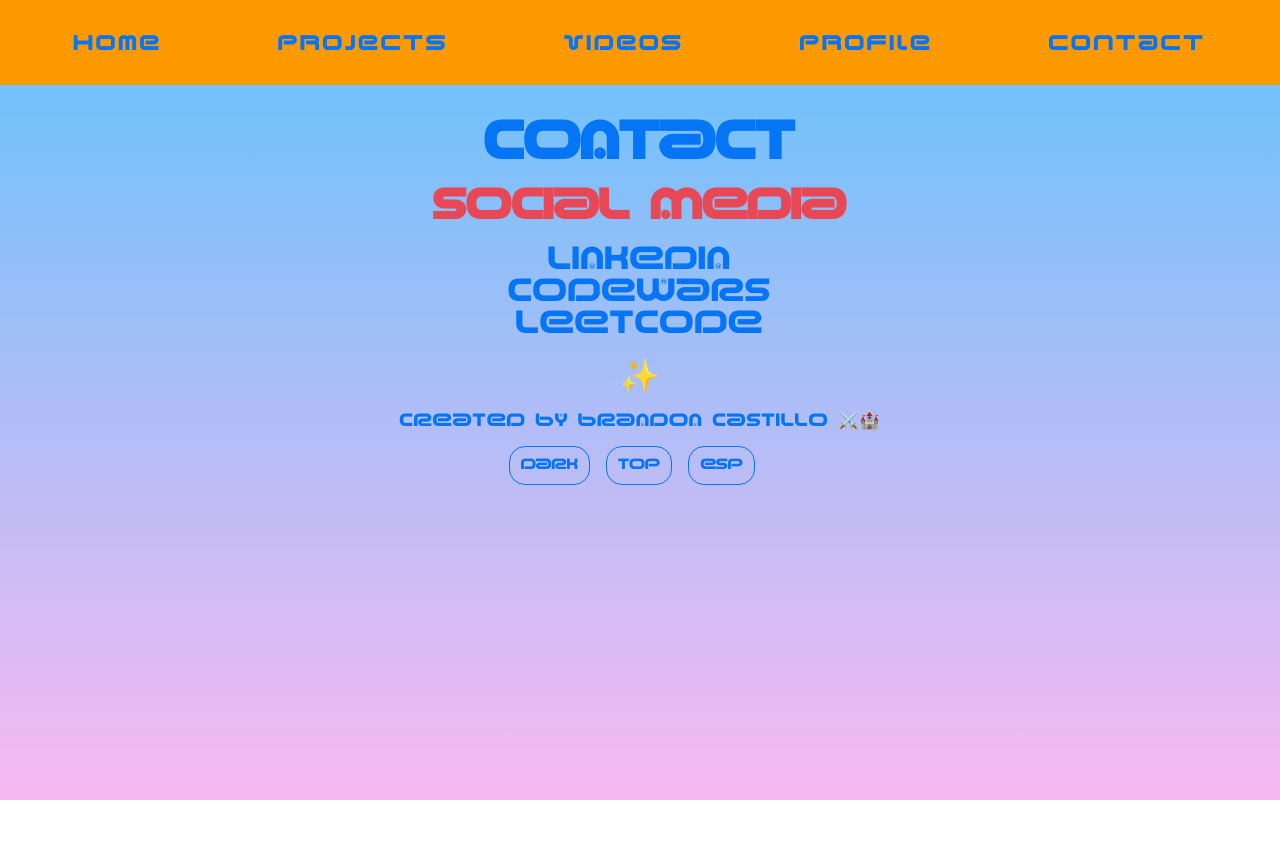
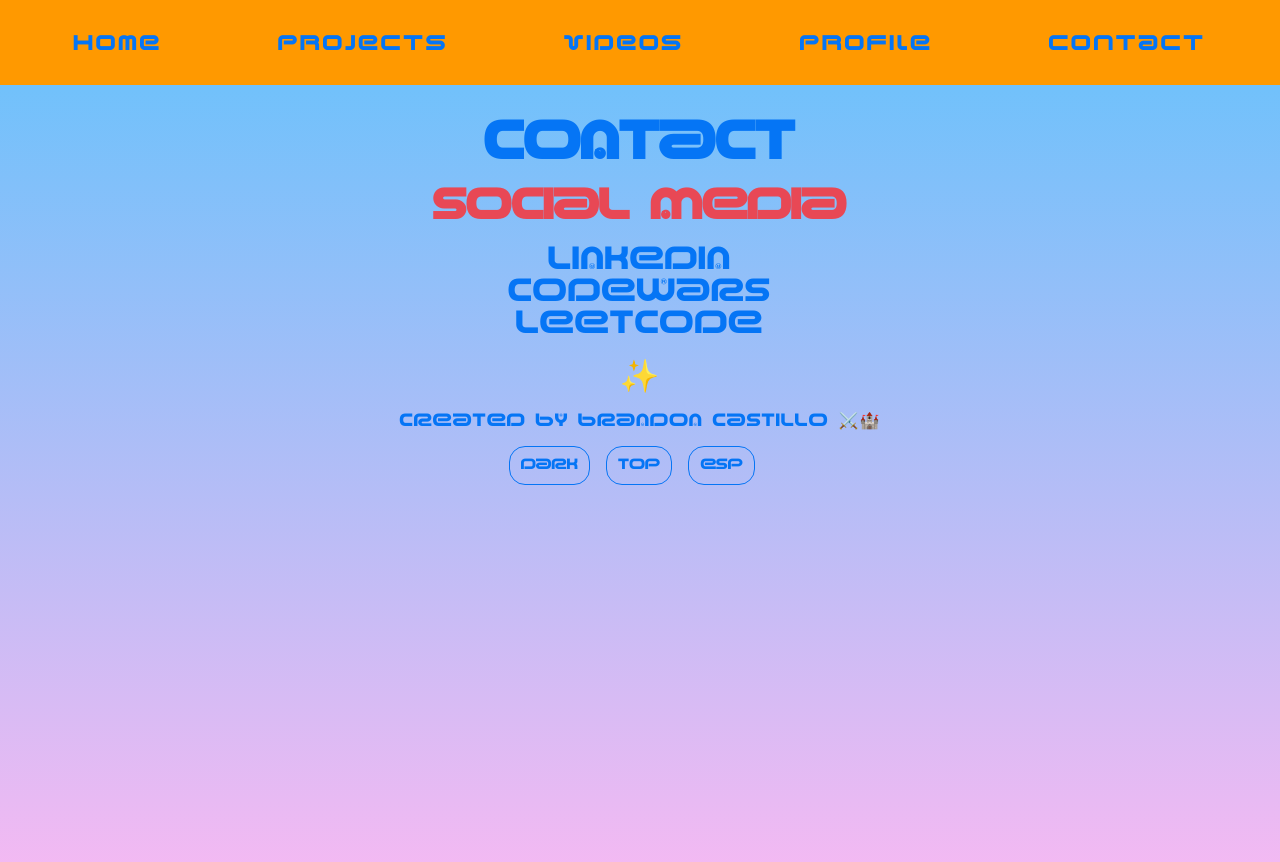
Before and after one commit to pibelanzallamas/brandon-portfolio, a React (Vite) app: page /contact in a window 1280 px wide. Shown: the top 862 px of the page. Before the commit the page ends 800 px from the top, so only its background shows below. Built offline with nearby package versions, Linux system fonts and the light colour scheme.

Commit message:
credits display fix

```diff
--- a/src/components/Contact.jsx
+++ b/src/components/Contact.jsx
@@ -21,7 +21,6 @@ function Contact() {
             <ContactCard link={link} />
           ))}
         </section>
-
         <Credits />
       </div>
     </div>
--- a/src/styles/app.css
+++ b/src/styles/app.css
@@ -237,10 +237,15 @@ nav {
 
 .content {
   font-family: "amalgama";
+  min-height: 100vh;
   padding: 1rem;
   display: flex;
   flex-direction: column;
   align-items: center;
+}
+
+.social-links {
+  flex: 1;
 }
 
 .subtitle-light {
--- a/src/styles/app.sass
+++ b/src/styles/app.sass
@@ -63,11 +63,14 @@ $lavender-web-2: #e1dee9ff
 
 .content
   font-family: "amalgama"
-  // min-height: 100vh
+  min-height: 100vh
   padding: 1rem
   display: flex
   flex-direction: column
   align-items: center
+
+.social-links
+  flex: 1
 
 .subtitle-light
   font-size: 1.3rem
```
Also changed, not shown: 1 other file (tests, documents, lock files or other folders).
